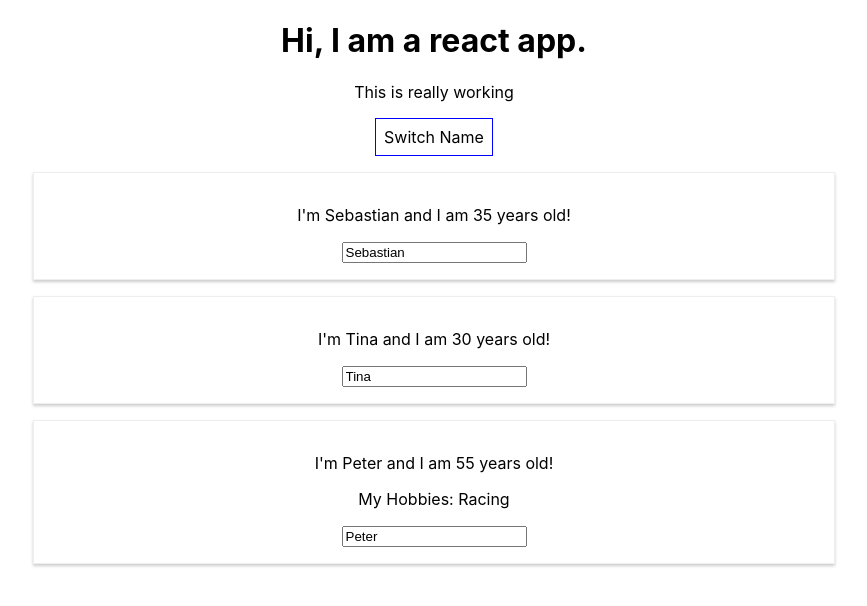
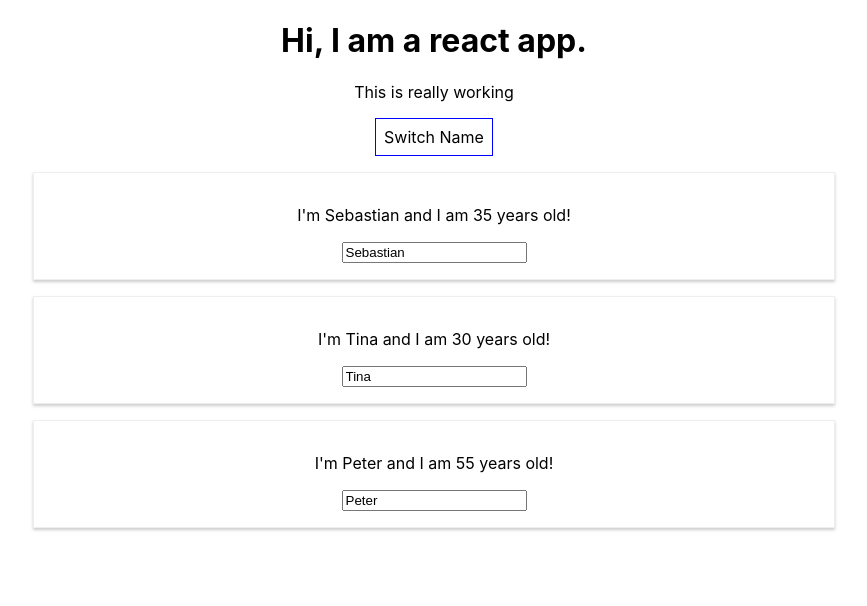
Before and after one commit to SebastianAwatramani/React2, a React (Create React App) app: page / in a window 1280 px wide. Both pictures are taken after a click on the button "Switch Name". Shown: the top 606 px of the page, without its empty margins (206-1073 px from the left). Built offline with nearby package versions, Linux system fonts and the light colour scheme.

Commit message:
Outputting list with map()

```diff
--- a/src/App.js
+++ b/src/App.js
@@ -37,6 +37,7 @@
         const doesShow = this.state.showPersons;
         this.setState({showPersons: !doesShow}); //Sets showPersons to opposite of whatever it is.  Pretty cool method.
     };
+
     render() {
 
         const style = {
@@ -46,26 +47,19 @@
             padding: '8px',
             cursor: 'pointer'
         };
-    //Using ternaries for conditional rendering can get cumbersome in large projects.  This method here separates the logic out
+        //Using ternaries for conditional rendering can get cumbersome in large projects.  This method here separates the logic out
         let persons = null;
 
-        if(this.state.showPersons) {
+        if (this.state.showPersons) {
             persons = (
                 <div>
-                    <Person
-                        name={this.state.persons[0].name}
-                        age={this.state.persons[0].age}
-                    />
-                    <Person
-                        name={this.state.persons[1].name}
-                        age={this.state.persons[1].age}
-                        changed={this.nameChangedHandler}
-                    />
-                    <Person
-                        name={this.state.persons[2].name}
-                        age={this.state.persons[2].age}
-                        //Passing switchNameHandler to this instantiation of person component by assigning a reference to () to property click
-                        click={this.switchNameHandler.bind(this, "Seb!")}>My Hobbies: Racing</Person>
+                    {/*Anonymous function I pass to map method is executed on every item in the array*/}
+                    {this.state.persons.map(person => {
+                        return <Person
+                            name={person.name}
+                            age={person.age}
+                        />
+                    })}
                 </div>
             );
         }
```
